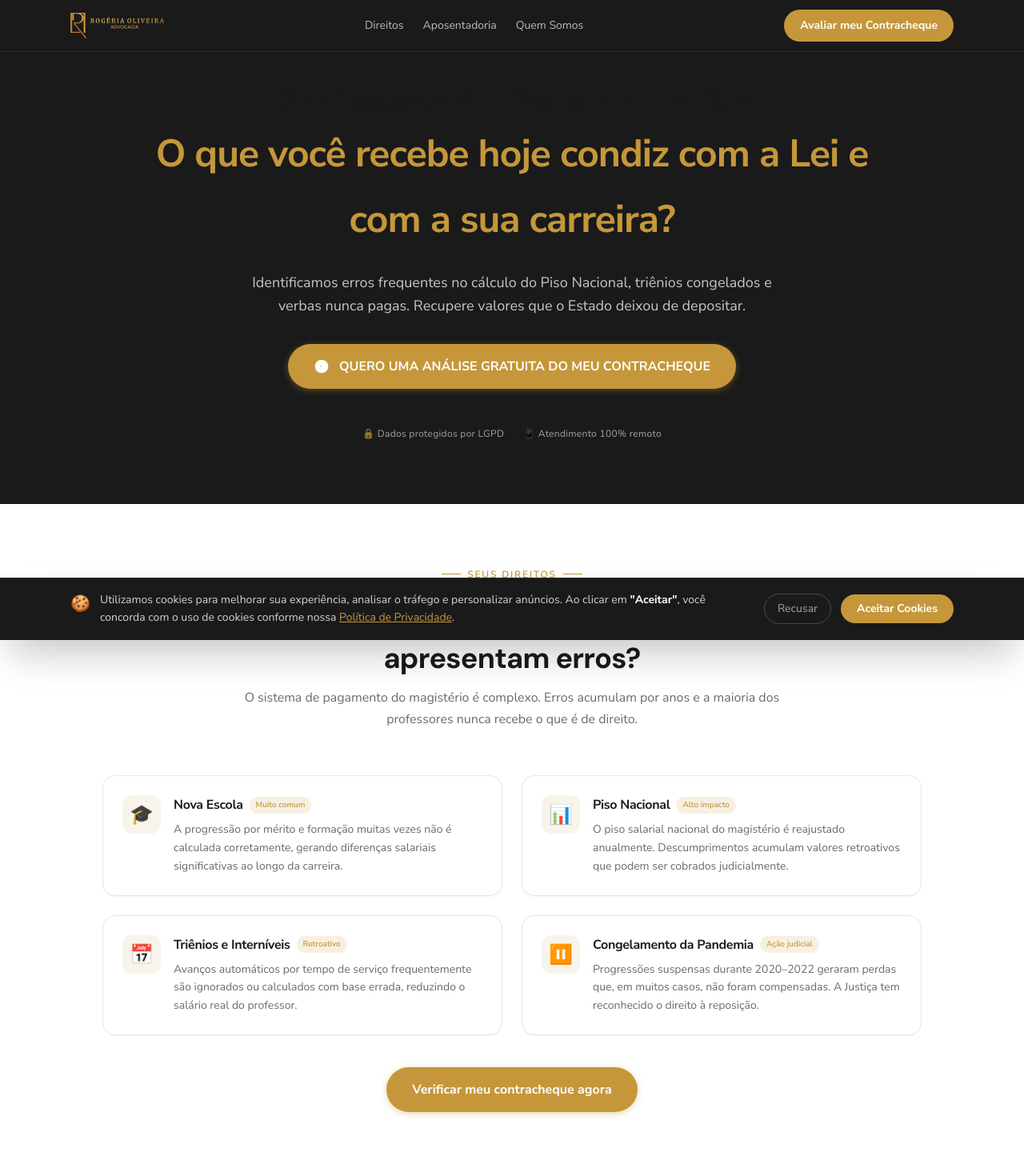
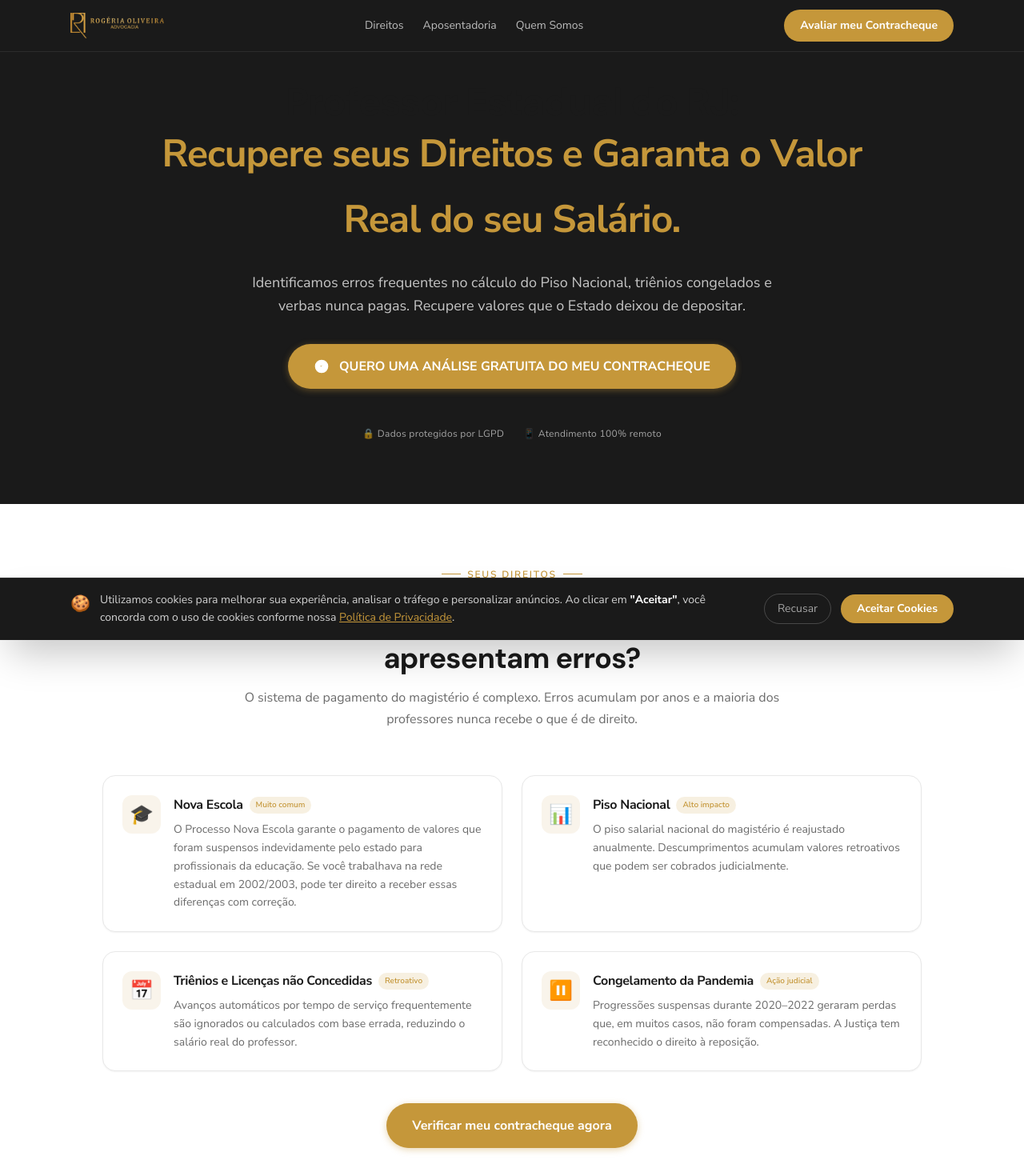
Before and after one commit to TDNobrega/siterogeria, a Next.js app: page /professores in a window 1280 px wide. Shown: the top 1470 px of the page at 80% size. Built offline with nearby package versions, Linux system fonts and the light colour scheme; a web font is replaced by a local one.

Commit message:
Update professores page: hero title, Nova Escola desc, Triênios card, autoridade subtitle

```diff
--- a/src/pages/professores.tsx
+++ b/src/pages/professores.tsx
@@ -102,10 +102,10 @@ export default function Professores() {
           <section className="bg-ink text-white pt-10 pb-20 px-4 sm:px-6">
             <div className="max-w-4xl mx-auto text-center">
               <h1 className="font-title font-bold text-3xl sm:text-4xl lg:text-5xl leading-[1.1] mb-6">
-                Professor do Estado do RJ:
+                Professor Estadual do RJ:
                 <br />
                 <span className="text-primary">
-                  O que você recebe hoje condiz com a Lei e com a sua carreira?
+                  Recupere seus Direitos e Garanta o Valor Real do seu Salário.
                 </span>
               </h1>
 
@@ -165,7 +165,7 @@ export default function Professores() {
                   {
                     icon: '🎓',
                     title: 'Nova Escola',
-                    desc: 'A progressão por mérito e formação muitas vezes não é calculada corretamente, gerando diferenças salariais significativas ao longo da carreira.',
+                    desc: 'O Processo Nova Escola garante o pagamento de valores que foram suspensos indevidamente pelo estado para profissionais da educação. Se você trabalhava na rede estadual em 2002/2003, pode ter direito a receber essas diferenças com correção.',
                     tag: 'Muito comum',
                   },
                   {
@@ -176,7 +176,7 @@ export default function Professores() {
                   },
                   {
                     icon: '📅',
-                    title: 'Triênios e Interníveis',
+                    title: 'Triênios e Licenças não Concedidas',
                     desc: 'Avanços automáticos por tempo de serviço frequentemente são ignorados ou calculados com base errada, reduzindo o salário real do professor.',
                     tag: 'Retroativo',
                   },
@@ -352,8 +352,7 @@ export default function Professores() {
                   Especialistas em <span className="text-primary">Direito do Magistério RJ</span>
                 </h2>
                 <p className="font-body text-muted max-w-2xl mx-auto">
-                  Não somos um escritório generalista. Cada detalhe do estatuto do magistério
-                  do Estado do Rio de Janeiro é do nosso domínio.
+                  Proteção Jurídica completa para o Professor do Estado: Da sala à Aposentadoria.
                 </p>
               </div>
 
```
Also changed, not shown: 1 other file (tests, documents, lock files or other folders).
